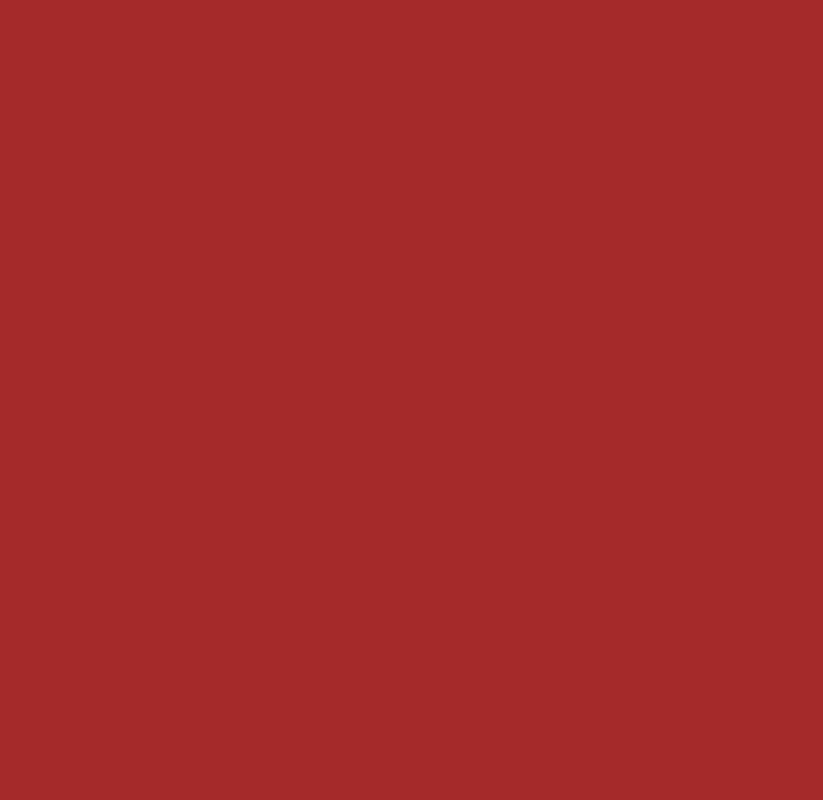
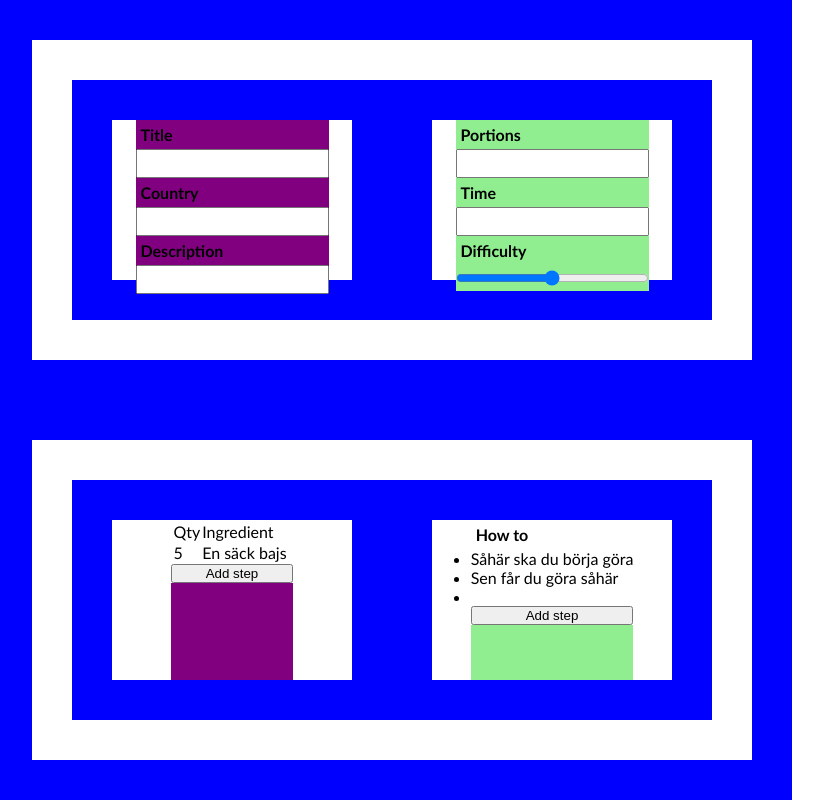
Before and after one commit to DanielSod/TheDandyFood, a website: page public/addrecipe.html in a window 1280 px wide. Shown: the whole page, without its empty margins (8-831 px from the left). Drawn offline with Linux system fonts and the light colour scheme.

Commit message:
addrecipe getting some css

```diff
--- a/public/addrecipe.html
+++ b/public/addrecipe.html
@@ -4,16 +4,91 @@
 <head>
     <meta charset="utf-8" />
     <title>Dandy Food</title>
-    <style type="text/css">
-        body {
-            background: brown;
-        }
-    </style>
+
+
+    <link rel="stylesheet" href="styles/danstyle.css">
 
 </head>
 
 
 <body>
+
+    <main>
+        <section>
+            <div class="right">
+
+                <div class="leftgroup">
+                    <label>Title</label>
+                    <input type="text">
+                    <label>Country</label>
+                    <input type="text">
+                    <label>Description</label>
+                    <input type="text">
+                </div>
+        </section>
+
+        <section>
+            <div class="leftside">
+
+                <div class="rightgroup">
+                    <label>Portions</label>
+                    <input type="number">
+                    <label>Time</label>
+                    <input type="number">
+                    <label>Difficulty</label>
+                    <input type="range">
+
+                </div>
+
+        </section>
+
+    </main>
+
+    <footer>
+        <section>
+            <div class="leftgroup">
+
+                <div class="ingredients">
+                    <table>
+                        <thead>
+                            <tr>
+                                <td>Qty</td>
+                                <td>Ingredient</td>
+
+                            </tr>
+                        </thead>
+                        <tbody>
+                            <tr>
+                                <td>5</td>
+                                <td>En säck bajs</td>
+                                <td></td>
+                                <td></td>
+                            </tr>
+                        </tbody>
+                    </table>
+
+                    <button>Add step</button>
+                </div>
+
+            </div>
+        </section>
+
+        <section>
+            <div class="rightgroup">
+
+                <div class="howto">
+                    <label>How to</label>
+                    <ul>
+                        <li>Såhär ska du börja göra</li>
+                        <li>Sen får du göra såhär</li>
+                        <li></li>
+                    </ul>
+                    <button>Add step</button>
+                </div>
+
+            </div>
+        </section>
+    </footer>
 
 
     <script>
--- /dev/null
+++ b/public/styles/danstyle.css
@@ -0,0 +1,168 @@
+* {
+    box-sizing: border-box;
+    margin: 0;
+    padding: 0;
+}
+
+body,
+html {
+    font-family: "Gill Sans", "Gill Sans MT", Calibri, "Trebuchet MS", sans-serif;
+    min-height: 100vh;
+    width: 100%;
+    background-color: rgb(255, 255, 255);
+}
+
+
+main {
+    display: flex;
+    flex-direction: row;
+
+
+    width: 800px;
+    height: 400px;
+
+    padding: 40px;
+    margin: 60px, 60px;
+
+    background: white;
+    border: 40px solid blue;
+}
+
+footer {
+    display: flex;
+    flex-direction: row;
+
+
+
+    width: 800px;
+    height: 400px;
+
+    padding: 40px;
+    margin: ;
+
+    background: white;
+    border: 40px solid blue;
+
+}
+
+section {
+    display: flex;
+    justify-content: center;
+
+    width: 400px;
+
+    border: 40px solid blue;
+}
+
+#leftside {
+    display: flex;
+    flex-direction: column;
+    align-content: center;
+
+    width: 50%;
+    height: ;
+
+    padding: ;
+    margin: ;
+
+    background: white;
+}
+
+#rightside {
+    display: flex;
+    flex-direction: column;
+    align-content: center;
+
+    width: 50%;
+    height: ;
+
+    padding: ;
+    margin: ;
+
+
+    background: white;
+}
+
+.leftgroup {
+    display: flex;
+    flex-direction: column;
+    justify-content: space-between;
+
+    width: ;
+    height: ;
+
+    padding: ;
+    margin: ;
+
+    background: purple;
+}
+
+.rightgroup {
+    display: flex;
+    flex-direction: column;
+    justify-content: space-between;
+
+    width: ;
+    height: ;
+
+    padding: ;
+    margin: ;
+
+    background: lightgreen;
+}
+
+
+.ingredients {
+    display: flex;
+    flex-direction: column;
+    align-content: center;
+
+    width: ;
+    height: ;
+
+    padding: ;
+    margin: ;
+
+    background: white;
+}
+
+
+.smallfacts {
+    display: flex;
+    flex-direction: column;
+    align-content: center;
+
+    width: ;
+    height: ;
+
+    padding: ;
+    margin: ;
+
+    background: white;
+}
+
+.howto {
+    display: flex;
+    flex-direction: column;
+    align-content: center;
+
+    width: ;
+    height: ;
+
+    padding: ;
+    margin: ;
+
+    background: white;
+}
+
+label {
+    font-size: 18;
+    font-weight: 600;
+    padding: 5px;
+}
+
+input {
+    font-size: 18;
+    font-weight: 600;
+    padding: 5px;
+}
--- a/public/styles/dantemp.css
+++ /dev/null
@@ -1,119 +0,0 @@
-* {
-    box-sizing: border-box;
-    margin: 0;
-    padding: 0;
-}
-
-body,
-html {
-    font-family: 'Gill Sans', 'Gill Sans MT', Calibri, 'Trebuchet MS', sans-serif;
-    min-height: 100vh;
-    width: 100%;
-    background-color: rgb(182, 101, 101);
-}
-
-header {
-    background-color: lightblue;
-    display: flex;
-    flex-direction: column;
-    align-items: center;
-    justify-content: space-between;
-    width: 100%;
-    padding: 0px 10px;
-    height: 30vh;
-}
-
-.nav-container {
-    width: 100%;
-    display: flex;
-    flex-direction: row;
-    align-items: center;
-    justify-content: space-between;
-}
-
-nav ul {
-    display: flex;
-    flex-direction: row;
-    gap: 30px;
-    list-style: none;
-}
-
-
-.page-wrapper {
-    min-height: 100vh;
-    width: 100%;
-    background: radial-gradient(#3d4354, #1a2238);
-    display: flex;
-    align-items: center;
-    flex-direction: row;
-    gap: 20px;
-}
-
-.main-section {
-    height: 60vh;
-    background-color: rgb(54, 54, 150);
-    display: flex;
-    align-items: center;
-}
-
-.detailstitel-container {
-    height: 60vh;
-    background-color: rgb(54, 54, 150);
-    display: flex;
-    align-items: center;
-    background: radial-gradient(#532704, #7d17d1);
-}
-
-.detailsingredients-container {
-    width: 50%;
-    height: 100%;
-    display: flex;
-    align-items: center;
-    justify-content: left;
-    background: radial-gradient(#045329, #2a17d1);
-}
-
-
-.detailshowto-container {
-    width: 50%;
-    height: 100%;
-    display: flex;
-    align-items: center;
-    justify-content: right;
-    background: radial-gradient(#045329, #ade28a);
-}
-
-<!-- -->
-
-.detailstitel-containerd {
-    width: 400px; height: 300px;
-    margin-top: 10%;
-    background: radial-gradient(#041953, #d19917);
-    display: flex;
-    flex-direction: column;
-    align-items: center;
-    justify-content: space-between;
-}
-
-.detailsingredients-containerd {
-    width: 400px; height: 300px;
-    margin-right: 70%;
-    background: radial-gradient(#045329, #7d17d1);
-    display: flex;
-    flex-direction: column;
-    align-items: center;
-    justify-content: space-between;
-}
-
-.detailshowto-containerd {
-    width: 400px; height: 300px;
-    margin-bottom: 10%; margin-left: 70% ;
-
-    background: radial-gradient(#045053, #d11717);
-    display: flex;
-    flex-direction: column;
-    align-items: center;
-    justify-content: space-between;
-    min-height: 100vh;
-    padding: 20px, 20px,20px,20px;
-}
```
